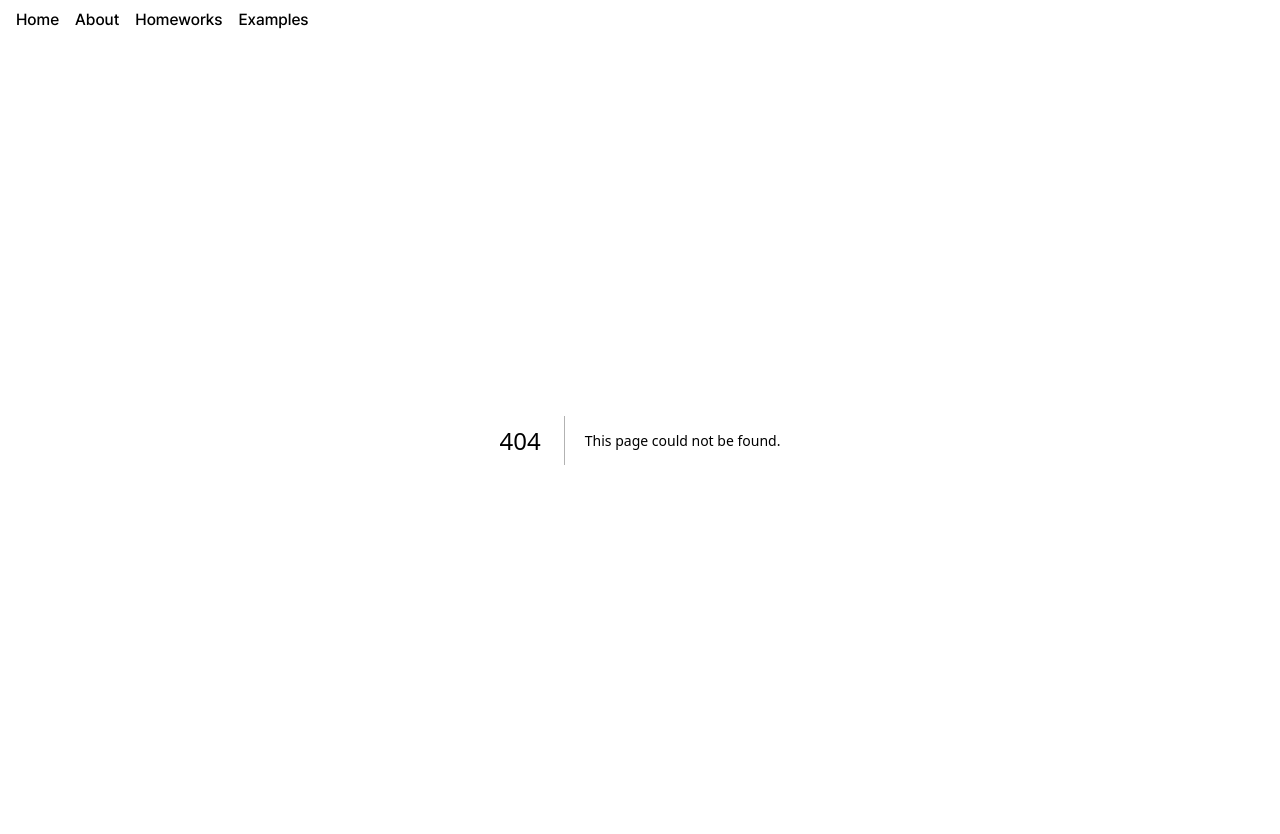
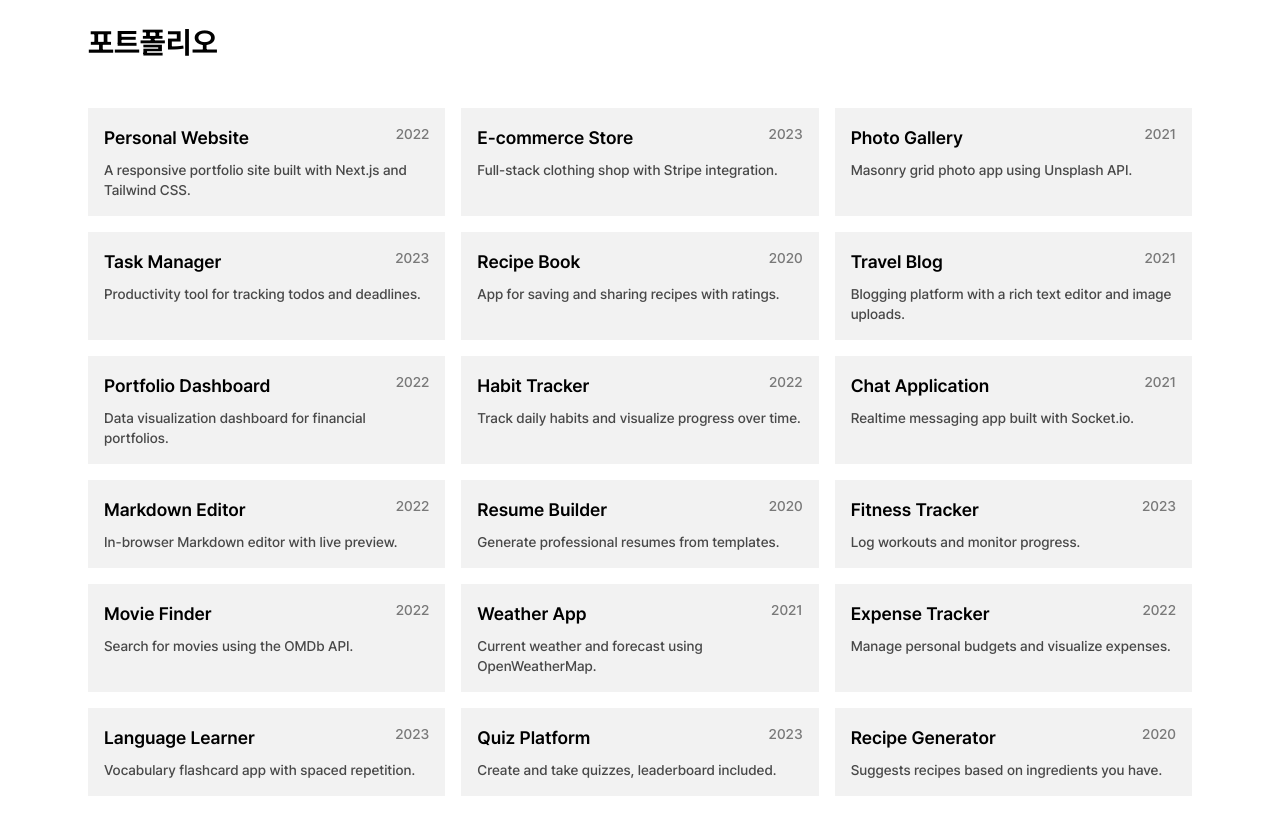
Before and after one commit to 01-office/01-workshop-2025, a Next.js app: page /examples/slug in a window 1280 px wide. Before the commit this address had no page. Shown: the top 834 px of the page. After the commit the page ends 800 px from the top, so only its background shows below. Built offline with nearby package versions, Linux system fonts and the light colour scheme.

Commit message:
feat: slug 예제 추가

```diff
--- /dev/null
+++ b/src/app/examples/(pages)/slug/[slug]/page.tsx
@@ -0,0 +1,36 @@
+import Link from "next/link";
+import { notFound } from "next/navigation";
+import { PORTFOLIOS } from "../_data";
+
+interface SlugPageProps {
+  params: Promise<{
+    slug: string;
+  }>;
+}
+
+export default async function SlugPage({ params }: SlugPageProps) {
+  const { slug } = await params;
+  const portfolio = PORTFOLIOS.find((p) => p.id === Number(slug));
+
+  if (!portfolio) {
+    notFound();
+  }
+
+  return (
+    <div className="max-w-2xl mx-auto p-6">
+      <Link
+        href="/examples/slug"
+        className="inline-block mb-8 text-sm text-black/60 hover:text-black transition-colors"
+      >
+        ← 목록으로
+      </Link>
+      <div className="mb-8">
+        <div className="flex items-center justify-between mb-4">
+          <h1 className="text-3xl font-bold text-black">{portfolio.title}</h1>
+          <span className="text-lg text-black/50">{portfolio.year}</span>
+        </div>
+      </div>
+      <p className="text-black/80 leading-relaxed">{portfolio.description}</p>
+    </div>
+  );
+}
--- /dev/null
+++ b/src/app/examples/(pages)/slug/_data.ts
@@ -0,0 +1,190 @@
+export type Portfolio = {
+  id: number;
+  title: string;
+  description: string;
+  year: number;
+};
+
+export const PORTFOLIOS: Portfolio[] = [
+  {
+    id: 1,
+    title: "Personal Website",
+    description:
+      "A responsive portfolio site built with Next.js and Tailwind CSS.",
+    year: 2022,
+  },
+  {
+    id: 2,
+    title: "E-commerce Store",
+    description: "Full-stack clothing shop with Stripe integration.",
+    year: 2023,
+  },
+  {
+    id: 3,
+    title: "Photo Gallery",
+    description: "Masonry grid photo app using Unsplash API.",
+    year: 2021,
+  },
+  {
+    id: 4,
+    title: "Task Manager",
+    description: "Productivity tool for tracking todos and deadlines.",
+    year: 2023,
+  },
+  {
+    id: 5,
+    title: "Recipe Book",
+    description: "App for saving and sharing recipes with ratings.",
+    year: 2020,
+  },
+  {
+    id: 6,
+    title: "Travel Blog",
+    description: "Blogging platform with a rich text editor and image uploads.",
+    year: 2021,
+  },
+  {
+    id: 7,
+    title: "Portfolio Dashboard",
+    description: "Data visualization dashboard for financial portfolios.",
+    year: 2022,
+  },
+  {
+    id: 8,
+    title: "Habit Tracker",
+    description: "Track daily habits and visualize progress over time.",
+    year: 2022,
+  },
+  {
+    id: 9,
+    title: "Chat Application",
+    description: "Realtime messaging app built with Socket.io.",
+    year: 2021,
+  },
+  {
+    id: 10,
+    title: "Markdown Editor",
+    description: "In-browser Markdown editor with live preview.",
+    year: 2022,
+  },
+  {
+    id: 11,
+    title: "Resume Builder",
+    description: "Generate professional resumes from templates.",
+    year: 2020,
+  },
+  {
+    id: 12,
+    title: "Fitness Tracker",
+    description: "Log workouts and monitor progress.",
+    year: 2023,
+  },
+  {
+    id: 13,
+    title: "Movie Finder",
+    description: "Search for movies using the OMDb API.",
+    year: 2022,
+  },
+  {
+    id: 14,
+    title: "Weather App",
+    description: "Current weather and forecast using OpenWeatherMap.",
+    year: 2021,
+  },
+  {
+    id: 15,
+    title: "Expense Tracker",
+    description: "Manage personal budgets and visualize expenses.",
+    year: 2022,
+  },
+  {
+    id: 16,
+    title: "Language Learner",
+    description: "Vocabulary flashcard app with spaced repetition.",
+    year: 2023,
+  },
+  {
+    id: 17,
+    title: "Quiz Platform",
+    description: "Create and take quizzes, leaderboard included.",
+    year: 2023,
+  },
+  {
+    id: 18,
+    title: "Recipe Generator",
+    description: "Suggests recipes based on ingredients you have.",
+    year: 2020,
+  },
+  {
+    id: 19,
+    title: "Stock Tracker",
+    description: "Monitor stocks and build a virtual portfolio.",
+    year: 2023,
+  },
+  {
+    id: 20,
+    title: "Music Player",
+    description: "Stream and organize music playlists.",
+    year: 2021,
+  },
+  {
+    id: 21,
+    title: "Event Scheduler",
+    description: "Schedule and manage events with reminders.",
+    year: 2022,
+  },
+  {
+    id: 22,
+    title: "Job Board",
+    description: "Post and search for jobs, with filtering and search.",
+    year: 2021,
+  },
+  {
+    id: 23,
+    title: "Blog CMS",
+    description: "Custom content management system for bloggers.",
+    year: 2022,
+  },
+  {
+    id: 24,
+    title: "NFT Gallery",
+    description: "Showcase personal NFTs with wallet connection.",
+    year: 2022,
+  },
+  {
+    id: 25,
+    title: "Link Shortener",
+    description: "Create and manage custom short URLs.",
+    year: 2021,
+  },
+  {
+    id: 26,
+    title: "Expense Splitter",
+    description: "Split group expenses and settle up easily.",
+    year: 2020,
+  },
+  {
+    id: 27,
+    title: "Notes App",
+    description: "Organize notes with tags and markdown support.",
+    year: 2023,
+  },
+  {
+    id: 28,
+    title: "AI Image Generator",
+    description: "Create images using an AI API.",
+    year: 2023,
+  },
+  {
+    id: 29,
+    title: "Crypto Tracker",
+    description: "Track cryptocurrency prices and portfolio.",
+    year: 2022,
+  },
+  {
+    id: 30,
+    title: "Online Poll",
+    description: "Create and share live polls for audience feedback.",
+    year: 2021,
+  },
+];
--- /dev/null
+++ b/src/app/examples/(pages)/slug/page.tsx
@@ -0,0 +1,29 @@
+import Link from "next/link";
+import { PORTFOLIOS } from "./_data";
+
+export default function SlugPage() {
+  return (
+    <div className="max-w-6xl mx-auto p-6">
+      <h1 className="text-3xl font-bold mb-12 text-black">포트폴리오</h1>
+      <div className="grid grid-cols-1 md:grid-cols-2 lg:grid-cols-3 gap-4">
+        {PORTFOLIOS.map((portfolio) => (
+          <Link
+            key={portfolio.id}
+            href={`/examples/slug/${portfolio.id}`}
+            className="block p-4 bg-black/5 hover:bg-black/10 transition-colors"
+          >
+            <div className="flex items-start justify-between mb-2">
+              <h2 className="text-lg font-semibold text-black">
+                {portfolio.title}
+              </h2>
+              <span className="text-sm text-black/50">{portfolio.year}</span>
+            </div>
+            <p className="text-sm text-black/70 line-clamp-2">
+              {portfolio.description}
+            </p>
+          </Link>
+        ))}
+      </div>
+    </div>
+  );
+}
```
